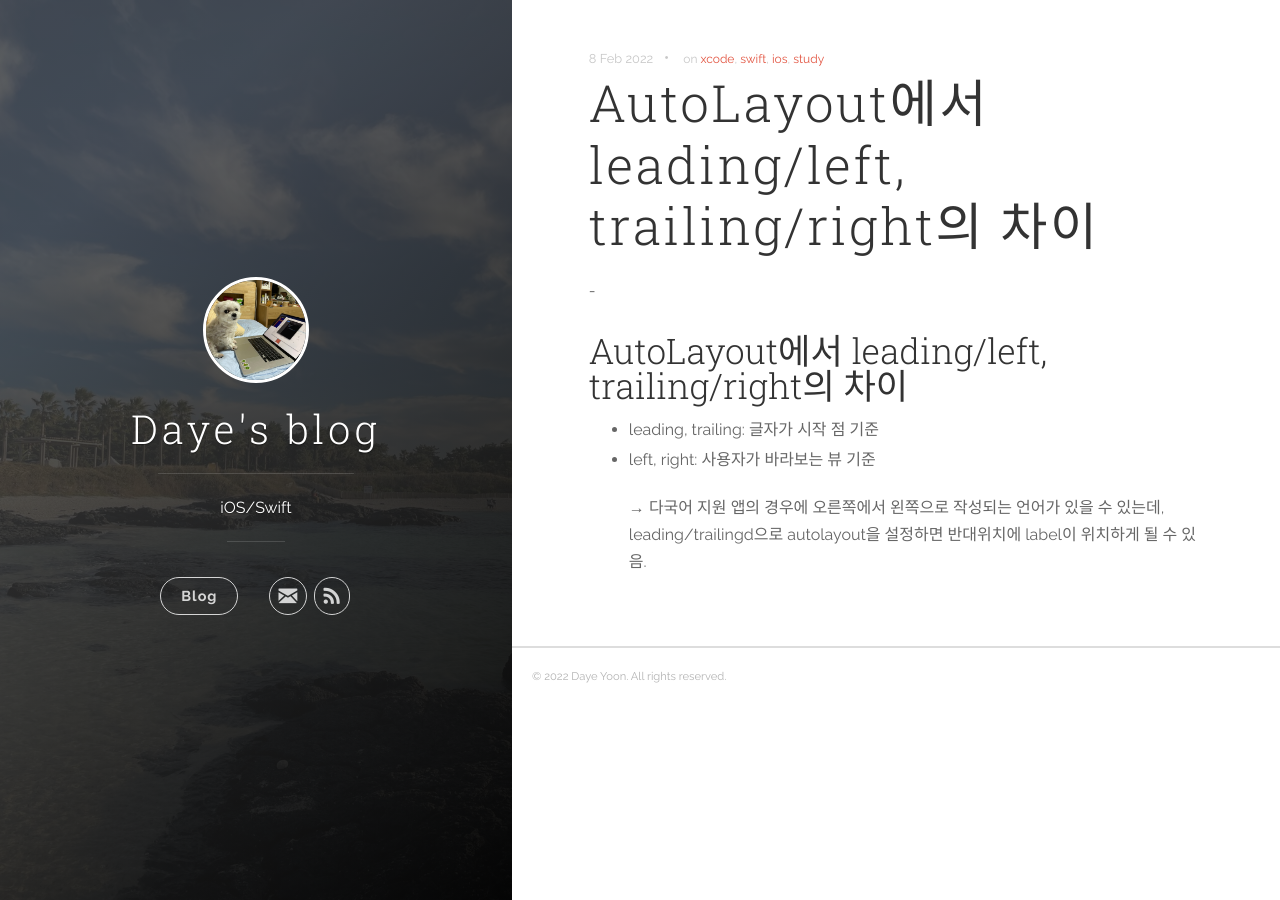
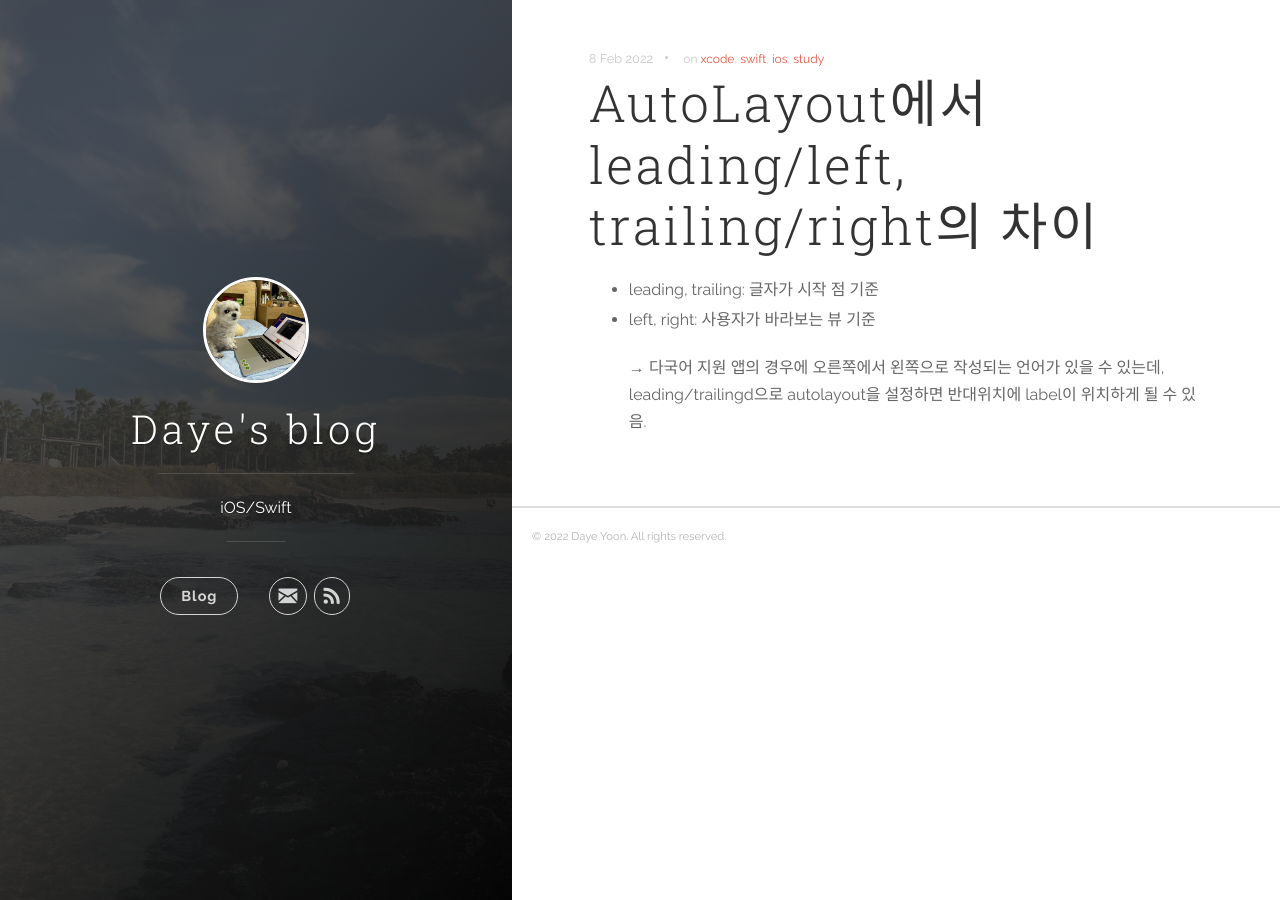
Before and after one commit to dy-yb/dy-yb.github.io, a Jekyll site: the page built from _posts/2022-02-08-leading&left-trailing&right.md, in a window 1280 px wide. Built offline with Jekyll 4.4.1, drawn with Linux system fonts in a browser that asks for light colours.

Commit message:
Update 2022-02-08-leading&left-trailing&right.md

```diff
--- a/_posts/2022-02-08-leading&left-trailing&right.md
+++ b/_posts/2022-02-08-leading&left-trailing&right.md
@@ -4,10 +4,6 @@ date: 2022-02-08 12:10:00
 tags: xcode swift ios study
 ---
 
--
-
-## AutoLayout에서 leading/left, trailing/right의 차이
-
 - leading, trailing: 글자가 시작 점 기준
 - left, right: 사용자가 바라보는 뷰 기준
 
```
